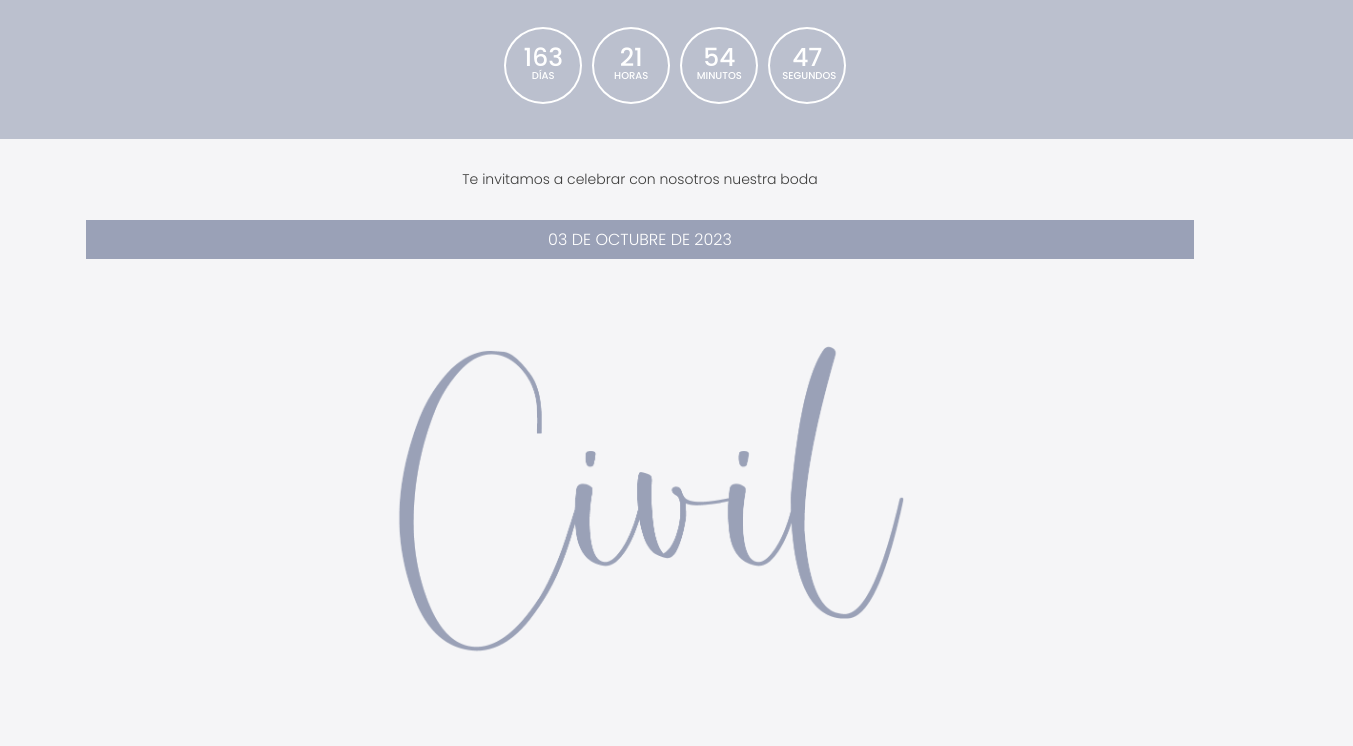
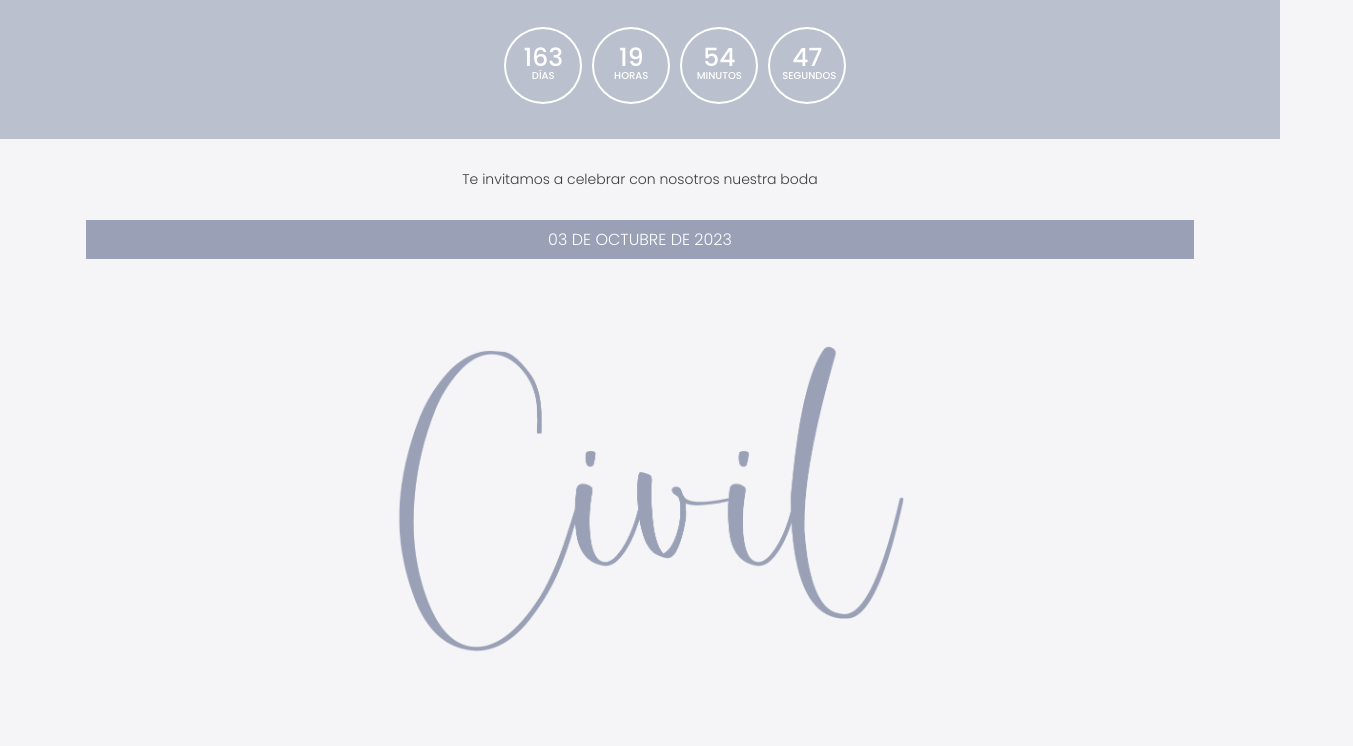
Before and after one commit to FacuGibi/casamiento-Flor-Ale, a website: page index.html in a window 1280 px wide. Shown: the part 313-1059 px from the top of the page, 1353 px wide, since content can reach past the window. Drawn offline with nearby package versions, Linux system fonts and the light colour scheme; grey boxes are pictures that could not be loaded.

Commit message:
cambio de horario

```diff
--- a/app.js
+++ b/app.js
@@ -8,7 +8,7 @@ document.addEventListener('DOMContentLoaded',() => {
     //===
     // VARIABLES
     //===
-    const diaDelEvento = new Date('01/12/2024 10:00 PM');
+    const diaDelEvento = new Date('01/12/2024 08:00 PM');
     // DOM for render
     const dias = document.getElementById('days');
     const horas = document.getElementById('hours');
--- a/index.css
+++ b/index.css
@@ -5,6 +5,8 @@ html{
 body{
   width:fit-content;
   background-color: #f5f5f7;
+  overflow-x: hidden;
+
 }
 .container-fluid{
     display: grid;
```
